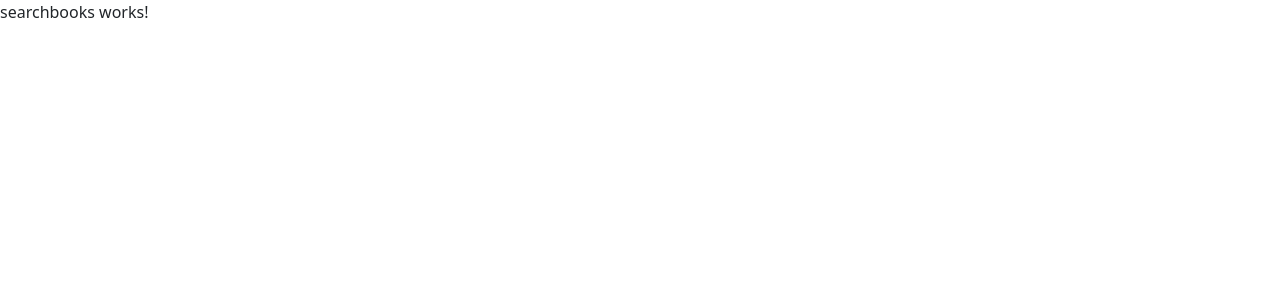
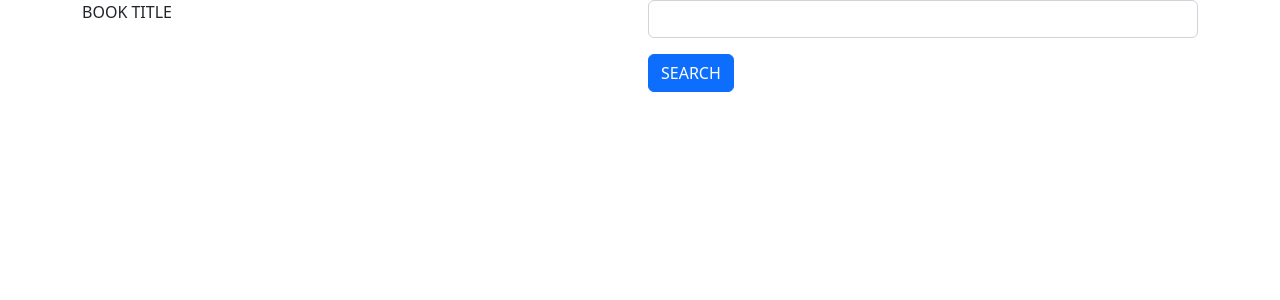
Before and after one commit to Sree1710/library-app, an Angular app: page / in a window 1280 px wide. Shown: the top 300 px of the page. Built offline with nearby package versions, Linux system fonts and the light colour scheme.

Commit message:
searchbooks component created completely

```diff
--- a/src/app/searchbooks/searchbooks.component.html
+++ b/src/app/searchbooks/searchbooks.component.html
@@ -1 +1,20 @@
-<p>searchbooks works!</p>
+<div class="container">
+    <div class="row">
+        <div class="col col-12 col-sm-12 col-md-12 col-lg-12 col-xl-12 col-xxl-12">
+            <div class="row g-3">
+                <div class="col col-12 col-sm-6 col-md-6 col-lg-6 col-xl-6 col-xxl-6">
+                    <label for="" class="form-label">BOOK TITLE</label>
+                </div>
+                <div class="col col-12 col-sm-6 col-md-6 col-lg-6 col-xl-6 col-xxl-6">
+                    <input type="text" class="form-control">
+                </div>
+                <div class="col col-12 col-sm-6 col-md-6 col-lg-6 col-xl-6 col-xxl-6">
+
+                </div>
+                <div class="col col-12 col-sm-6 col-md-6 col-lg-6 col-xl-6 col-xxl-6">
+                    <button class="btn btn-primary">SEARCH</button>
+                </div>
+            </div>
+        </div>
+    </div>
+</div>
```
